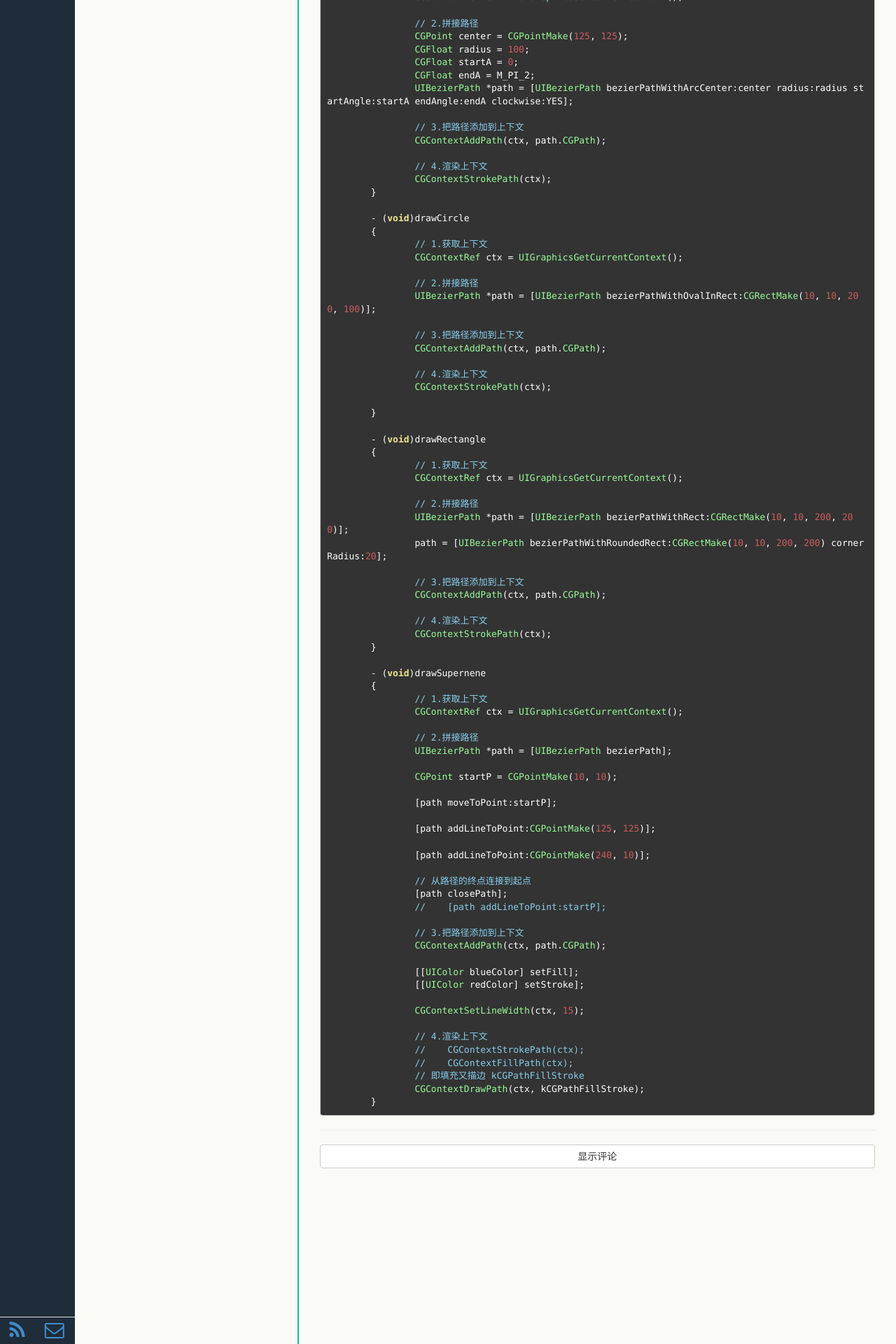
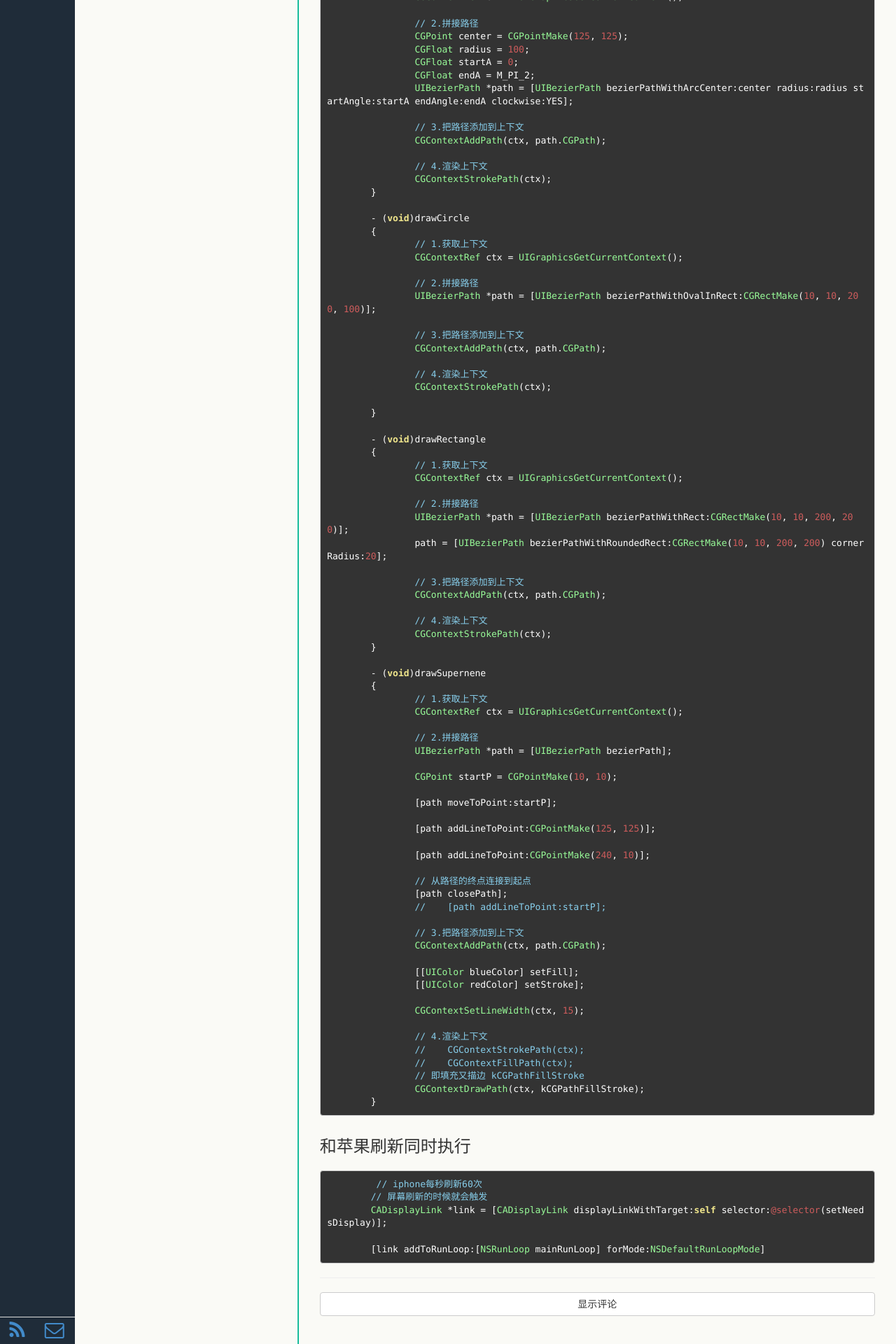
Before and after one commit to lbrb/lbrb.github.io, a Jekyll site: the page built from _posts/2015-04-20-ios-CG.md, in a window 1280 px wide. Shown: the part 850-2770 px from the top of the page at 70% size. Built offline with Jekyll 4.4.1, drawn with Linux system fonts in a browser that asks for light colours.

Commit message:
FAS
方式

```diff
--- a/_posts/2015-04-20-ios-CG.md
+++ b/_posts/2015-04-20-ios-CG.md
@@ -120,3 +120,10 @@ description: IOS
 			// 即填充又描边 kCGPathFillStroke
 			CGContextDrawPath(ctx, kCGPathFillStroke);
 		}
+
+### 和苹果刷新同时执行
+		 // iphone每秒刷新60次
+		// 屏幕刷新的时候就会触发
+		CADisplayLink *link = [CADisplayLink displayLinkWithTarget:self selector:@selector(setNeedsDisplay)];
+
+		[link addToRunLoop:[NSRunLoop mainRunLoop] forMode:NSDefaultRunLoopMode]
```
